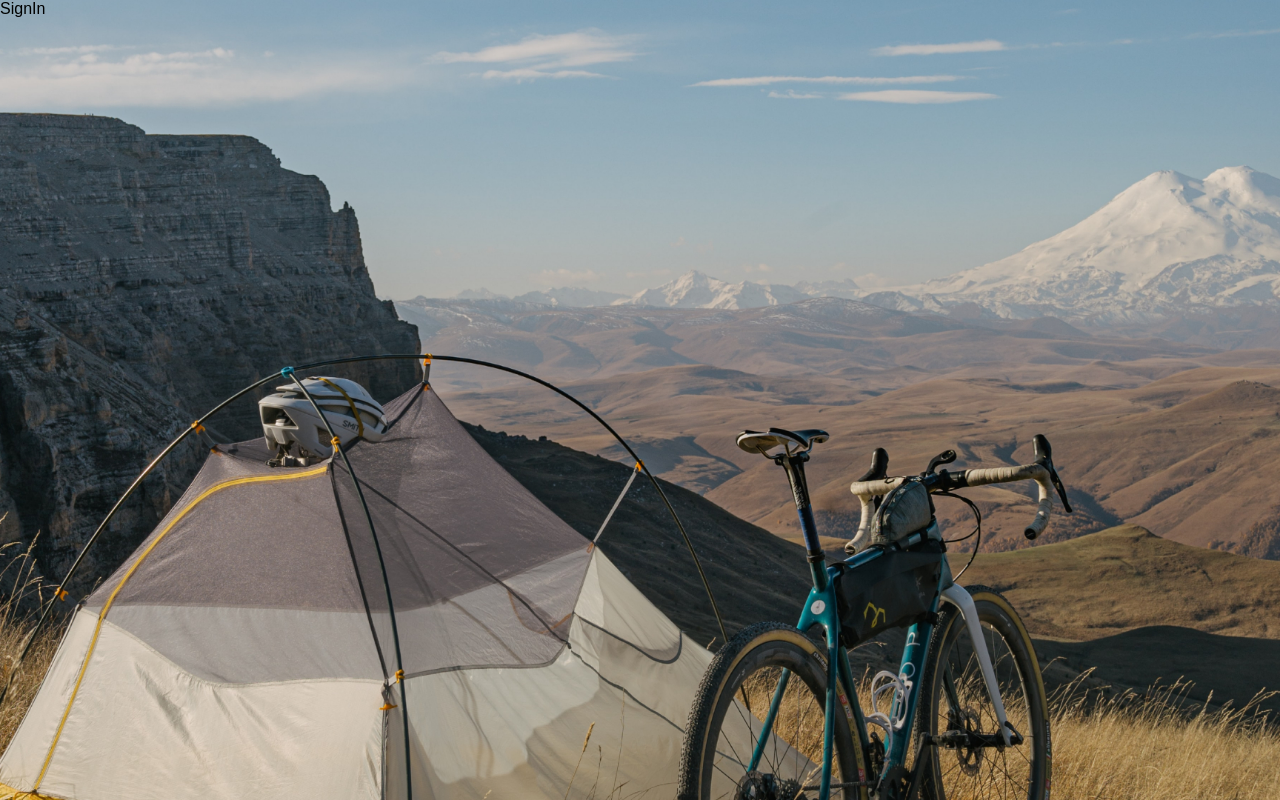
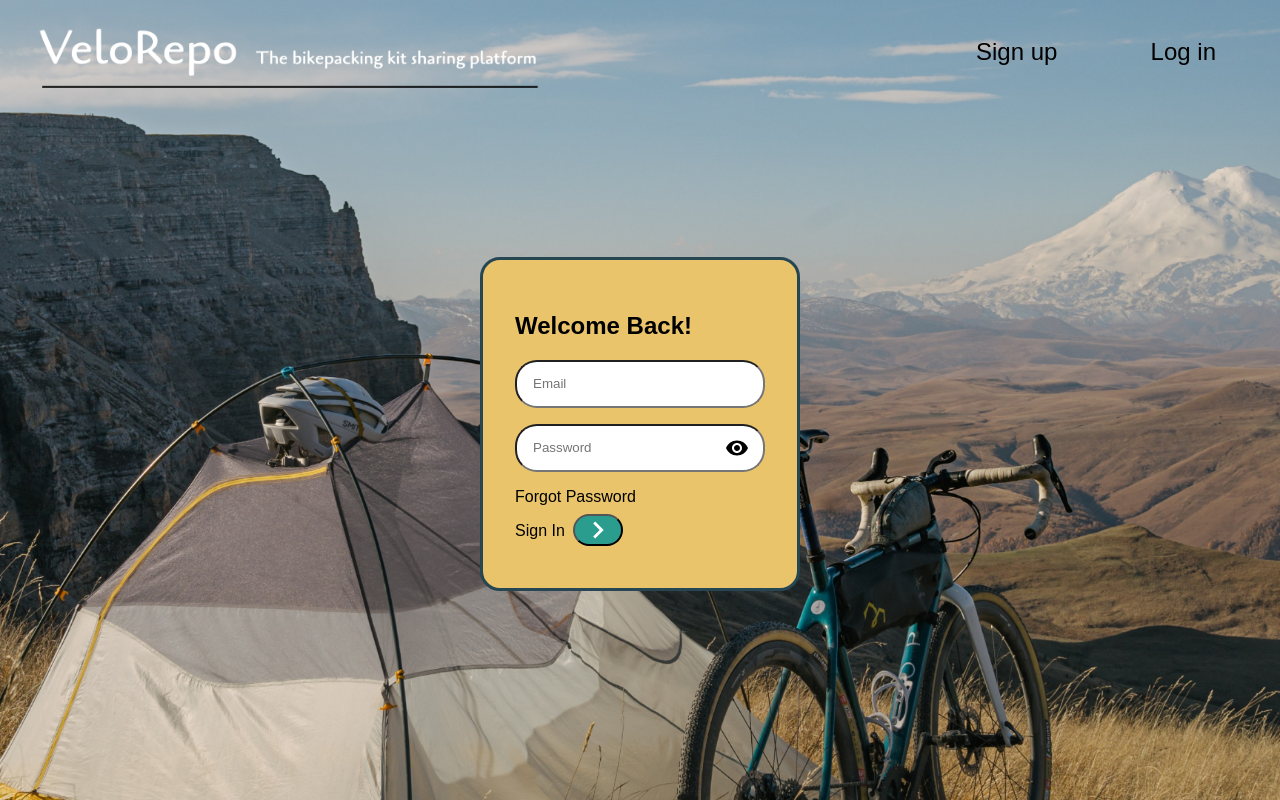
Before and after one commit to HelenLangers/VeloRepo, a React (Create React App) app: page /sign-in in a window 1280 px wide. Built offline with nearby package versions, Linux system fonts and the light colour scheme; a web font is replaced by a local one.

Commit message:
sign up and sign in styled

```diff
--- a/src/Assets/index.css
+++ b/src/Assets/index.css
@@ -54,7 +54,24 @@ body {
   font-size: 1.5rem;
 }
 
+.forgotPasswordLink {
+  text-decoration: none;
+  color: #000;
+
+
+}
+
+.signInLinks {
+  text-decoration: none;
+
+}
 .landingPageLinks:hover {
+  color: var(--neutral-dark)
+}
+.signInLinks:hover {
+  color: var(--neutral-dark)
+}
+.forgotPasswordLink:hover {
   color: var(--neutral-dark)
 }
 
@@ -70,9 +87,82 @@ body {
   font-size: 2rem;
 }
 
+.signInBlock {
+  display: flex;
+  height: 80vh;
+  justify-content: center;
+  align-items: center;
+
+}
+
+.signInBox {
+  display: flex;
+  flex-direction: column;
+  justify-content: center;
+  padding: 2rem;
+  height: fit-content;
+  width: 20rem;
+  background-color: var(--neutral-light);
+  border-style: solid;
+  border-width: 3px;
+  border-color: var(--primary-dark);
+  border-radius: 20px;
+}
+
+.passwordInputDiv {
+  display: flex;
+  align-items: center;
+  position: relative;
+}
+
+.emailInput,
+.passwordInput {
+  width: 100%;
+  margin-bottom: 1rem;
+  height: 3rem;
+  border-radius: 22px;
+  padding: 1rem;
+}
+
+.showPassword {
+  position: absolute;
+  right: 1rem;
+  bottom: 1.75rem;
+}
+
+.forgotPasswordLink {
+  text-decoration: none;
+}
+
+.signInBar {
+  display: flex;
+}
+
+.signInButton {
+  display: flex;
+  justify-content: center;
+  align-items: center;
+  border-radius: 22px;
+  background-color: var(--primary);
+  height: 2rem;
+  margin: 0.5rem;
+}
+
 .navbar {
   background: var(--primary);
   height: 5rem;
   display: flex;
   justify-content: space-between;
 }
+
+
+@media screen and (max-width: 768px) {
+  .landingPageHeader{
+    flex-direction: column;
+    align-items: center;
+  }
+
+  .navLinks{
+    margin-right: 0;
+  }
+}
--- a/src/Pages/SignIn.jsx
+++ b/src/Pages/SignIn.jsx
@@ -1,8 +1,45 @@
-import React from 'react'
+import React, {useState} from 'react'
+import {Link} from 'react-router-dom'
+import "../Assets/index.css"
+import logo from '../Assets/png/logo.png';
+import visibilityIcon from '../Assets/svg/visibilityIcon.svg';
+import {ReactComponent as ArrowRightIcon} from '../Assets/svg/keyboardArrowRightIcon.svg';
 
 function SignIn() {
+
+  const [showPassword, setShowPassword] = useState(false);
+
   return (
-    <div>SignIn</div>
+  <>
+    <header className='landingPageHeader'>
+      <img src={logo} alt="VeloRepo" className="logo"/>
+      <div className="navLinks">
+        <Link className='landingPageLinks' to="/sign-up">Sign up</Link>
+
+        <Link className='landingPageLinks' to="/sign-in">Log in</Link>
+      </div>
+    </header>
+
+    <div className="signInBlock">
+      <div className="signInBox">
+        <h2>Welcome Back!</h2>
+        <form>
+          <input type="email" className="emailInput" placeholder="Email"/>
+          <div className="passwordInputDiv">
+            <input type={showPassword ? 'text' : 'password'} className='passwordInput' placeholder="Password" id="password"/>
+            <img src={visibilityIcon} alt="show password" className="showPassword" onClick={() => setShowPassword((prevState) => !prevState)}/>
+        </div>
+        <Link to='/forgot-password' className='forgotPasswordLink'>Forgot Password</Link>
+        <div className="signInBar">
+          <p className="signInText">Sign In</p>
+            <button className="signInButton">
+            <ArrowRightIcon fill='#ffffff' width='34px' height='34px'/>
+           </button>
+        </div>
+        </form>
+      </div>
+    </div>
+</>
   )
 }
 
--- a/src/Pages/SignUp.jsx
+++ b/src/Pages/SignUp.jsx
@@ -1,9 +1,46 @@
-import React from 'react'
+import React, {useState} from 'react'
+import {Link} from 'react-router-dom'
+import "../Assets/index.css"
+import logo from '../Assets/png/logo.png';
+import visibilityIcon from '../Assets/svg/visibilityIcon.svg';
+import {ReactComponent as ArrowRightIcon} from '../Assets/svg/keyboardArrowRightIcon.svg';
 
 function SignUp() {
+
+  const [showPassword, setShowPassword] = useState(false);
+
   return (
-    <div>SignUp</div>
+  <>
+    <header className='landingPageHeader'>
+      <img src={logo} alt="VeloRepo" className="logo"/>
+      <div className="navLinks">
+        <Link className='landingPageLinks' to="/sign-up">Sign up</Link>
+
+        <Link className='landingPageLinks' to="/sign-in">Log in</Link>
+      </div>
+    </header>
+
+    <div className="signInBlock">
+      <div className="signInBox">
+        <h2>Welcome to VeloRepo</h2>
+        <h3>Please enter your details to sign up</h3>
+        <form>
+          <input type="email" className="emailInput" placeholder="Email"/>
+          <div className="passwordInputDiv">
+            <input type={showPassword ? 'text' : 'password'} className='passwordInput' placeholder="Password" id="password"/>
+            <img src={visibilityIcon} alt="show password" className="showPassword" onClick={() => setShowPassword((prevState) => !prevState)}/>
+        </div>
+
+        <div className="signInBar">
+          <p className="signInText">Sign In</p>
+            <button className="signInButton">
+            <ArrowRightIcon fill='#ffffff' width='34px' height='34px'/>
+           </button>
+        </div>
+        </form>
+      </div>
+    </div>
+</>
   )
 }
-
 export default SignUp
```
Also changed, not shown: src/Assets/svg/personIcon.svg (added).
